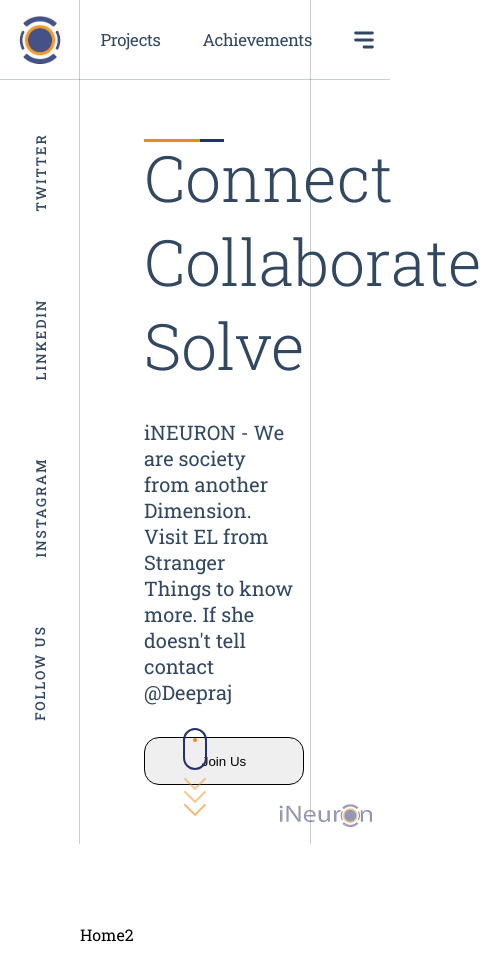
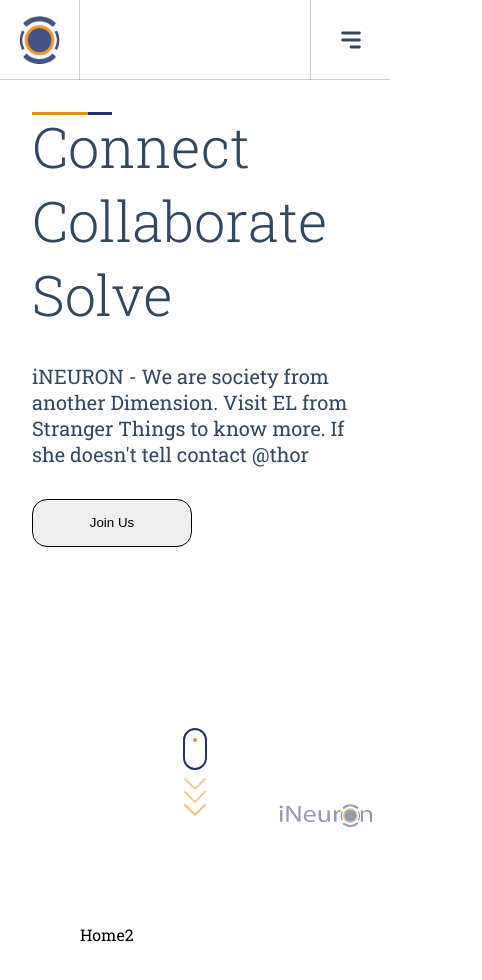
Before and after one commit to VaibhavAswal/ICTC_Website, a React (Create React App) app: page / in a window 390 px wide. Shown: the top 980 px of the page, 482 px wide, since content can reach past the window. Built offline with nearby package versions, Linux system fonts and the light colour scheme.

Commit message:
made it responsive

```diff
--- a/src/components/outerFrame/OuterFrame.css
+++ b/src/components/outerFrame/OuterFrame.css
@@ -124,3 +124,32 @@
 	border-left: 1px solid rgba(50, 72, 97, 0.27);
 	z-index: 100;
 }
+
+@media (max-width: 768px) {
+	.OuterFrameTop {
+		flex-flow: row wrap;
+	}
+	.OuterFrameTop > .nav {
+		display: none;
+	}
+	.OuterFrameTop > .logo {
+		border-right: 1px solid rgba(50, 72, 97, 0.27);
+	}
+	.OuterFrameTop > .menu {
+		border-left: 1px solid rgba(50, 72, 97, 0.27);
+	}
+	.OuterFrameLeft {
+		display: none;
+	}
+	.OuterFrameRight {
+		display: none;
+	}
+}
+@media (max-width: 859px) {
+	.OuterFrameTop > .nav {
+		gap: 0rem;
+	}
+	.OuterFrameTop > .nav > div > a {
+		padding: 0 0.9rem;
+	}
+}
--- a/src/containers/home1/Home1.css
+++ b/src/containers/home1/Home1.css
@@ -47,3 +47,27 @@
 	width: 100%;
 	height: 100%;
 }
+@media (max-width: 768px) {
+	.Main {
+		margin: 0;
+		margin-top: 5rem;
+		width: 100vw;
+		display: block;
+	}
+	.MainLeft {
+		padding: 2rem;
+		height: 100vh;
+		justify-content: flex-start;
+	}
+	.MainRight {
+		display: none;
+	}
+	.MainLeft > h1 {
+		font-size: 3.5rem;
+	}
+}
+@media (max-width: 343px) {
+	.MainLeft > h1 {
+		font-size: 3rem;
+	}
+}
--- a/src/containers/home1/Home1.jsx
+++ b/src/containers/home1/Home1.jsx
@@ -16,7 +16,7 @@
 				</h1>
 				<p>
 					iNEURON - We are society from another Dimension. Visit EL from
-					Stranger Things to know more. If she doesn't tell contact @Deepraj
+					Stranger Things to know more. If she doesn't tell contact @thor
 				</p>
 				<button>Join Us</button>
 			</div>
```
